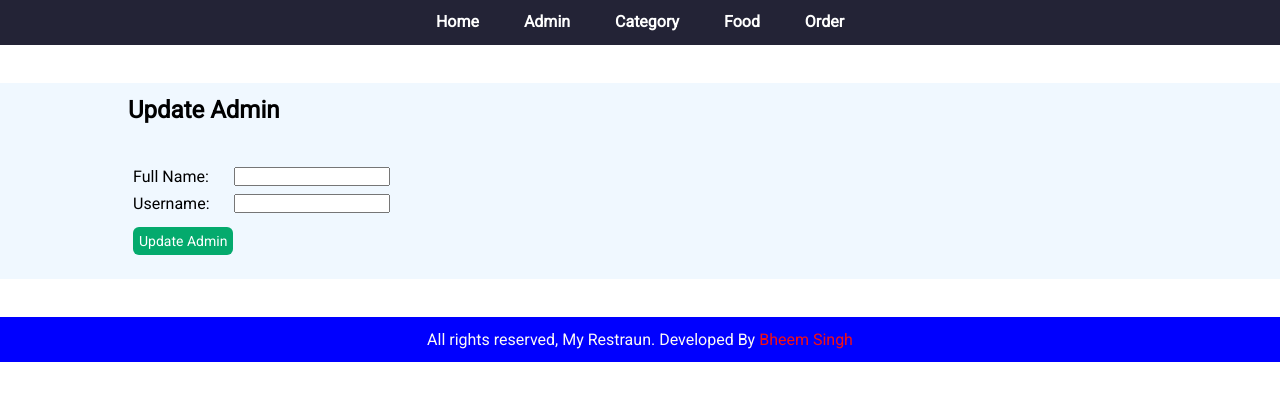
After one commit to Bimlendu-Singh/MyRestraun, a PHP site: page /MyRestraun/admin/update-admin.php in a window 1280 px wide. The commit adds this page. Shown: the top 401 px of the page. Run offline with PHP 8.4, Linux system fonts and the light colour scheme; some web fonts are replaced.

Commit message:
update-admin added

```diff
--- a/admin/manage-admin.php
+++ b/admin/manage-admin.php
@@ -74,7 +74,7 @@
                                 <td><?php echo $full_name; ?></td>
                                 <td><?php echo $username; ?></td>
                                 <td>
-                                    <a class="btn-primary" href="">Update Admin</a>
+                                    <a class="btn-primary" href="<?php echo SITEURL; ?>admin/update-admin.php?id=<?php echo $id; ?>">Update Admin</a>
                                     <a class="btn-secondary" href="<?php echo SITEURL; ?>admin/delete-admin.php?id=<?php echo $id; ?>">Delete Admin</a>
                                 </td>
                          </tr>
--- /dev/null
+++ b/admin/update-admin.php
@@ -0,0 +1,38 @@
+<?php include('partials/menu.php') ?>
+
+<div class="main-content">
+    <div class="wrapper">
+        <h2>Update Admin</h2>
+
+        <br> <br>
+
+        <form action="" method="POST">
+
+            <table class="tbl-width-30">
+                <tr>
+                    <td>Full Name: </td>
+                    <td>
+                        <input type="text" name="full_name" value="">
+                    </td>
+                </tr>
+
+                <tr>
+                    <td>Username: </td>
+                    <td>
+                        <input type="text" name="username" value="">
+                    </td>
+                </tr>
+
+                <tr>
+                    <td colspan ="2">
+                        <input type="submit" name="submit" value="Update Admin" class="submit" >
+                    </td>
+                </tr>
+            </table>
+
+        </form>
+
+    </div>
+</div>
+
+<?php include('partials/footer.php') ?>
```
